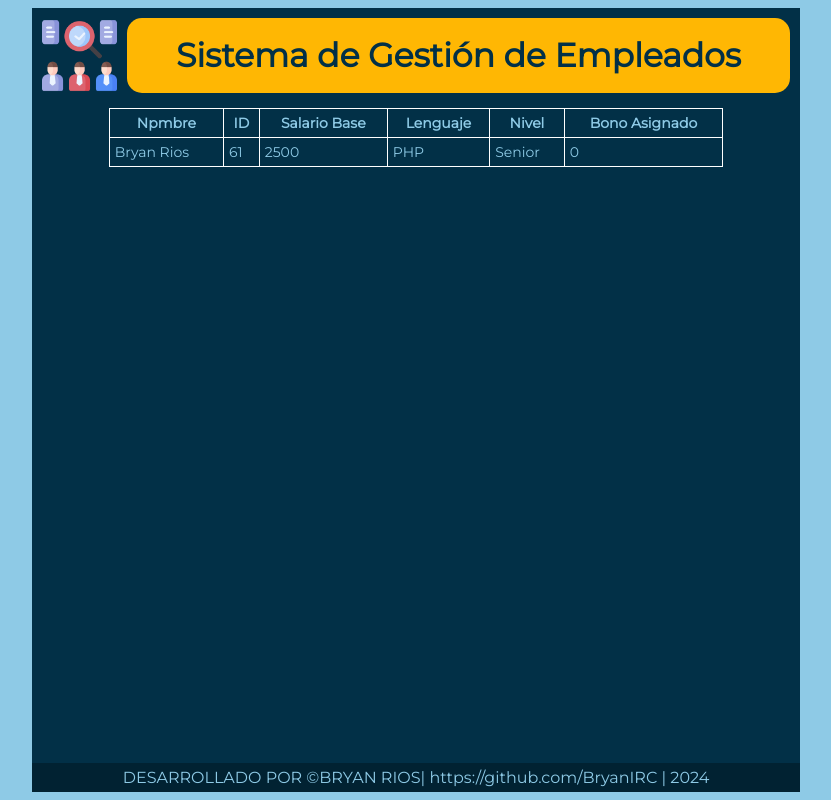
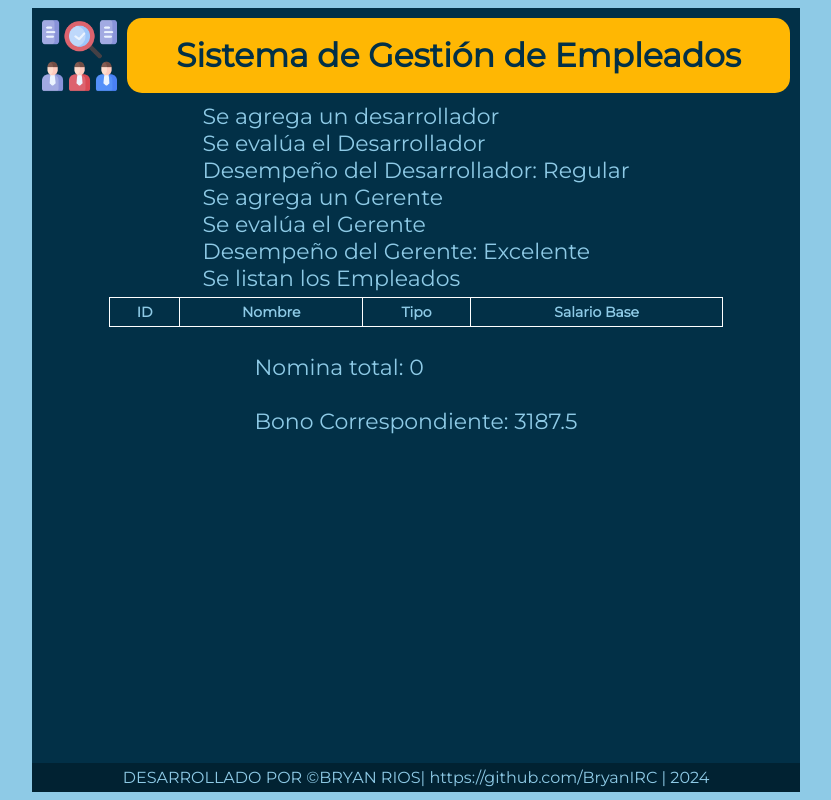
Before and after one commit to BryanIRC/DESARROLLO_VII_BRYAN_RIOS, a PHP site: page / in a window 1280 px wide. Shown: the whole page, without its empty margins (224-1055 px from the left). Run offline with PHP 8.4, Linux system fonts and the light colour scheme; lists and menus that the app fills with data are empty.

Commit message:
Paso 6: Implementación del Sistema de Gestión de Empleados

```diff
--- /dev/null
+++ b/TALLERES/TALLER_4/Archivo.php
@@ -0,0 +1,49 @@
+<?php
+class Archivo
+{
+    private $ruta = 'data/empleados.json';
+    public function GuardarRegistro($empleado)
+    {
+        $contenidoActual = $this->Leer();
+        $nuevoRegistro = $this->Convertir($empleado);
+        $contenidoActual[] = $nuevoRegistro;
+        $this->Escribir($contenidoActual);
+    }
+    public function ListarRegistros()
+    {
+        return $this->Leer();
+    }
+
+    private function Leer()
+    {
+        if (file_exists($this->ruta)) {
+            $data = file_get_contents($this->ruta);
+            return json_decode($data, true);
+        } else {
+            return [];
+        }
+    }
+    private function Escribir($contenido)
+    {
+        $data = json_encode($contenido, JSON_PRETTY_PRINT);
+        file_put_contents($this->ruta, $data);
+    }
+    private function Convertir($objeto)
+    {
+        $tipo = get_class($objeto);
+        $array = [
+            'tipo' => $tipo,
+            'nombre' => $objeto->getNombre(),
+            'id' => $objeto->getId(),
+            'salarioBase' => $objeto->getSalarioBase()
+        ];
+        if ($tipo == 'Desarrollador') {
+            $array['lenguaje'] = $objeto->getLenguaje();
+            $array['nivel'] = $objeto->getNivel();
+            $array['bono'] = $objeto->getBono();
+        } elseif ($tipo == 'Gerente') {
+            $array['departamento'] = $objeto->getDepartamento();
+        }
+        return $array;
+    }
+}
--- a/TALLERES/TALLER_4/Desarrollador.php
+++ b/TALLERES/TALLER_4/Desarrollador.php
@@ -1,6 +1,7 @@
 <?php
 require_once 'Empleado.php';
 require_once 'Evaluable.php';
+
 class Desarrollador extends Empleado implements Evaluable
 {
     private $lenguaje;
@@ -40,17 +41,25 @@ class Desarrollador extends Empleado implements Evaluable
     {
         return $this->bono;
     }
-
-    public function evaluarDesempenio($criterio)
+    public function evaluarDesempenio($porc_Individual)
     {
-        return "Evaluando desarrollador en " . $this->lenguaje . " a nivel " . $this->nivel;
-    }
-    public function obtenerInformacion()
-    {
-        echo parent::obtenerInformacion() .
-            "
-        <td>{$this->getLenguaje()}</td>
-        <td>{$this->getNivel()}</td>
-        <td>{$this->getBono()}</td></tr></table>";
+        echo "Se evalúa el Desarrollador";
+        switch (true) {
+            case ($porc_Individual > 100):
+                $evaluacion = "Superó las Expectativas";
+                break;
+            case ($porc_Individual >= 95):
+                $evaluacion = "Excelente";
+                break;
+            case ($porc_Individual >= 90):
+                $evaluacion = "Buena";
+                break;
+            case ($porc_Individual >= 80):
+                $evaluacion = "Regular";
+                break;
+            default:
+                $evaluacion = "No cumpló";
+        }
+        return $evaluacion;
     }
 }
--- a/TALLERES/TALLER_4/Empleado.php
+++ b/TALLERES/TALLER_4/Empleado.php
@@ -1,5 +1,4 @@
 <?php
-
 class Empleado
 {
     public $nombre;
@@ -44,21 +43,4 @@ class Empleado
     {
         return $this->salarioBase;
     }
-
-    public function obtenerInformacion()
-    {
-        echo "<table>
-        <tr>
-            <th scope=col>Npmbre</th>
-            <th scope=col>ID</th>
-            <th scope=col>Salario Base</th>
-            <th scope=col>Lenguaje</th>
-            <th scope=col>Nivel</th>
-            <th scope=col>Bono Asignado</th>
-        </tr>
-        <tr>
-        <td>{$this->getNombre()}</td>
-        <td>{$this->getId()}</td>
-        <td>{$this->getSalarioBase()}</td>";
-    }
 }
--- a/TALLERES/TALLER_4/Empresa.php
+++ b/TALLERES/TALLER_4/Empresa.php
@@ -1,26 +1,63 @@
 <?php
 require_once 'Gerente.php';
 require_once 'Desarrollador.php';
+require_once 'Archivo.php';
 
 class Empresa
 {
-    public $objEmpleado;
+    public $objDesarrollador;
+    public $objGerente;
+    public $objArchivo;
     public function agregarDesarrollador($nombre, $id, $salarioBase, $lenguaje, $nivel, $bono)
     {
-        $this->objEmpleado = new Desarrollador($nombre, $id, $salarioBase, $lenguaje, $nivel, $bono);
-        $this->objEmpleado->setNombre($nombre);
-        $this->objEmpleado->setId($id);
-        $this->objEmpleado->setSalarioBase($salarioBase);
-        $this->objEmpleado->setLenguaje($lenguaje);
-        $this->objEmpleado->setNivel($nivel);
-        $this->objEmpleado->setBono($bono);
+        $this->objArchivo = new Archivo();
+        $this->objDesarrollador = new Desarrollador($nombre, $id, $salarioBase, $lenguaje, $nivel, $bono);
+        $this->objDesarrollador->setNombre($nombre);
+        $this->objDesarrollador->setId($id);
+        $this->objDesarrollador->setSalarioBase($salarioBase);
+        $this->objDesarrollador->setLenguaje($lenguaje);
+        $this->objDesarrollador->setNivel($nivel);
+        $this->objDesarrollador->setBono($bono);
+        $this->objArchivo->GuardarRegistro($this->objDesarrollador);
     }
-    public function obtenerDesarrollador()
+    public function agregarGerente($nombre, $id, $salarioBase, $departamento)
     {
-        if ($this->objEmpleado !== null) {
-            $this->objEmpleado->obtenerInformacion();
-        } else {
-            echo "No se ha registrado ningún desarrollador.";
+        $this->objGerente = new Gerente($nombre, $id, $salarioBase, $departamento);
+        $this->objGerente->setNombre($nombre);
+        $this->objGerente->setId($id);
+        $this->objGerente->setSalarioBase($salarioBase);
+        $this->objGerente->setDepartamento($departamento);
+        $this->objArchivo->GuardarRegistro($this->objGerente);
+    }
+    public function ListarEmpleados()
+    {
+        $objArchivo = new Archivo();
+        $empleados = $objArchivo->ListarRegistros();
+        echo "<table><tr><th>ID</th><th>Nombre</th><th>Tipo</th><th>Salario Base</th></tr>";
+        foreach ($empleados as $empleado) {
+            echo "<tr><td>$empleado[id]</td><td>$empleado[nombre]</td><td>$empleado[tipo]</td><td>$empleado[salarioBase]</td></tr>";
         }
+        echo "</table>";
+    }
+    public function CalcularNomina()
+    {
+        $nomina = 0;
+        $this->objArchivo = new Archivo();
+        $empleados = $this->objArchivo->ListarRegistros();
+        foreach ($empleados as $empleado)
+            $nomina += $empleado["salarioBase"];
+        return $nomina;
+    }
+    public function evaluarEmpleado($criterio)
+    {
+        return is_array($criterio) ?
+            $this->objGerente->evaluarDesempenio($criterio) :
+            $this->objDesarrollador->evaluarDesempenio($criterio);
+    }
+    public function CalcularBono($evaluacion)
+    {
+        $bono = $this->objGerente->asignarBono($this->objDesarrollador->getSalarioBase(), $evaluacion);
+        $this->objDesarrollador->setBono($bono);
+        return $this->objDesarrollador->getBono();
     }
 }
--- a/TALLERES/TALLER_4/Gerente.php
+++ b/TALLERES/TALLER_4/Gerente.php
@@ -4,10 +4,10 @@ require_once 'Evaluable.php';
 class Gerente extends Empleado implements Evaluable
 {
     private $departamento;
-    private $desempenio;
     //Constructor de la clase
-    public function __construct($departamento)
+    public function __construct($nombre, $id, $salarioBase, $departamento)
     {
+        parent::__construct($nombre, $id, $salarioBase);
         $this->setDepartamento($departamento);
     }
 
@@ -16,22 +16,35 @@ class Gerente extends Empleado implements Evaluable
     {
         $this->departamento = (trim($departamento));
     }
-    public function setDesempenio($desempenio)
-    {
-        $this->desempenio = (trim($desempenio));
-    }
     //Mestodos GET
     public function getDepartamento()
     {
         return $this->departamento;
     }
-    public function getDesempenio()
+    public function asignarBono($salario, $evaluacion)
     {
-        $this->desempenio;
+        return ($salario * 1.5 * $evaluacion / 100);
     }
-    public function asignarBono() {}
-    public function evaluarDesempenio($criterio)
+    public function evaluarDesempenio($porc_Gerencial)
     {
-        return "Evaluando a: " . parent::obtenerInformacion() . ", Lenguaje: {$this->departamento}";
+        $promedio = array_sum($porc_Gerencial) / count($porc_Gerencial);
+        echo "Se evalúa el Gerente";
+        switch (true) {
+            case ($promedio > 100):
+                $evaluacion = "Superó las Expectativas";
+                break;
+            case ($promedio >= 95):
+                $evaluacion = "Excelente";
+                break;
+            case ($promedio >= 90):
+                $evaluacion = "Buena";
+                break;
+            case ($promedio >= 80):
+                $evaluacion = "Regular";
+                break;
+            default:
+                $evaluacion = "No cumpló";
+        }
+        return $evaluacion;
     }
 }
--- a/TALLERES/TALLER_4/includes-taller4/styles.css
+++ b/TALLERES/TALLER_4/includes-taller4/styles.css
@@ -1,4 +1,3 @@
-/* Responsive styles */
 * {
     margin: 0;
     padding: 0;
@@ -6,8 +5,8 @@
 
 body {
     background-color: #8ecae6;
+    justify-content: center;
     display: flex;
-    justify-content: space-around;
     height: 100%;
     font-family: 'Montserrat', serif;
     font-size: 22px;
@@ -107,6 +106,10 @@ footer {
     footer {
         font-size: 10px;
     }
+
+    tr {
+        font-size: 12px;
+    }
 }
 
 @media (max-width: 480px) {
--- a/TALLERES/TALLER_4/index.php
+++ b/TALLERES/TALLER_4/index.php
@@ -1,6 +1,7 @@
 <!DOCTYPE html>
 <html lang="en">
-<?php include 'Empresa.php';
+<?php
+require_once 'Empresa.php';
 ?>
 
 <head>
@@ -19,9 +20,18 @@
         ?>
         <main>
             <?php
+            $objArchivo = new Archivo();
             $objEmpresa = new Empresa();
-            $objEmpresa->agregarDesarrollador("Bryan Rios", 61, 2500.00, "PHP", "Senior", 0.00);
-            $objEmpresa->obtenerDesarrollador();
+            echo "Se agrega un desarrollador<br>";
+            $empleado = $objEmpresa->agregarDesarrollador("Bryan Rios", "ASQW234", 2500.00, "PHP", "Senior", 0.00);
+            echo "<br>Desempeño del Desarrollador: " . $objEmpresa->evaluarEmpleado(85) . "<br>";
+            echo "Se agrega un Gerente<br>";
+            $empleado = $objEmpresa->agregarGerente("Nayrb Soir", "qwrety", 3500.00, "Operaciones");
+            echo "<br>Desempeño del Gerente: " . $objEmpresa->evaluarEmpleado([85, 95, 90, 115, 91]) . "<br>";
+            echo "Se listan los Empleados <br>";
+            $objEmpresa->ListarEmpleados();
+            echo "<br>Nomina total: " . $objEmpresa->CalcularNomina() . "<br>";
+            echo "<br>Bono Correspondiente: " . $objEmpresa->CalcularBono(85) . "<br><br>";
             ?>
         </main>
         <?php
```
